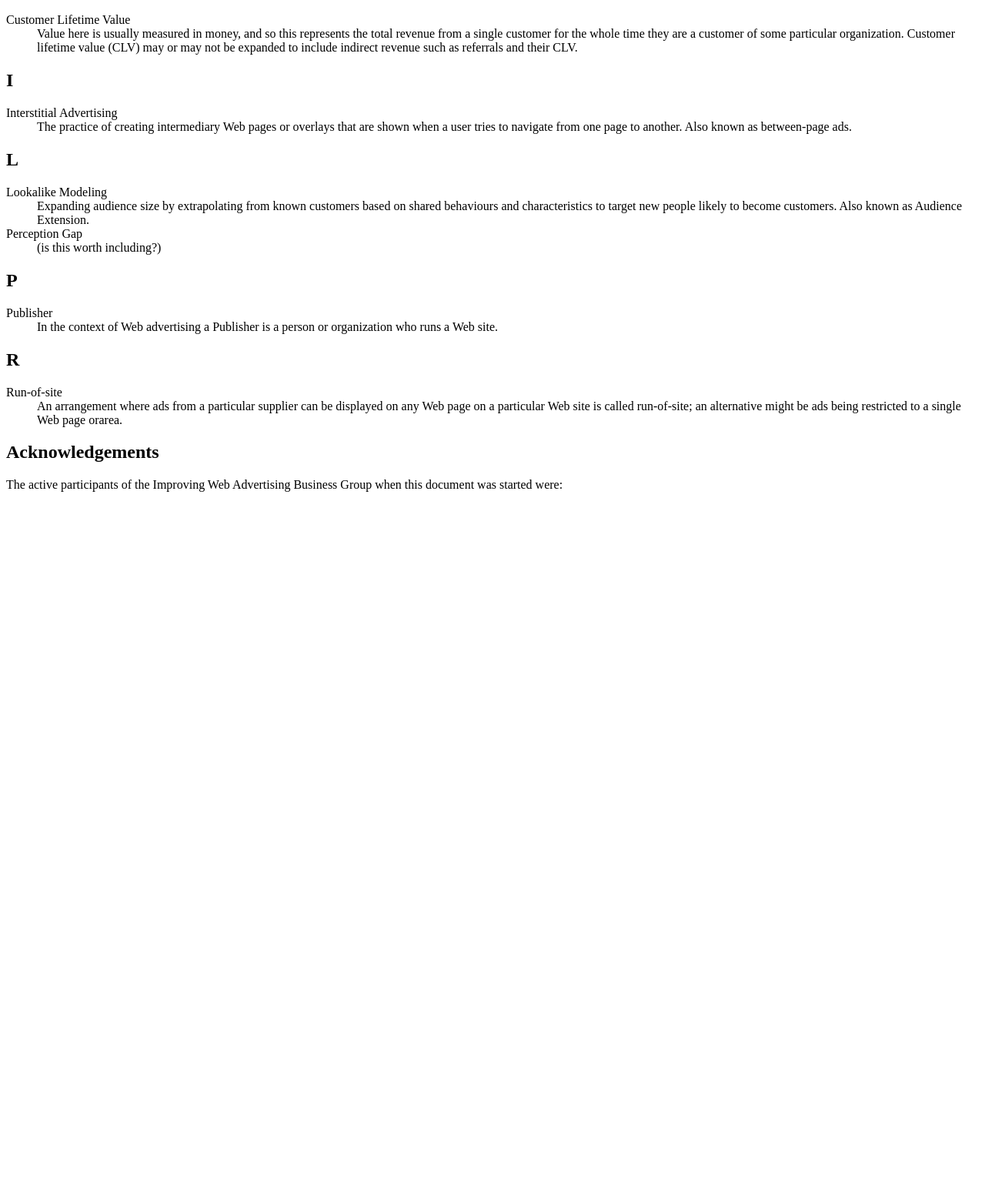
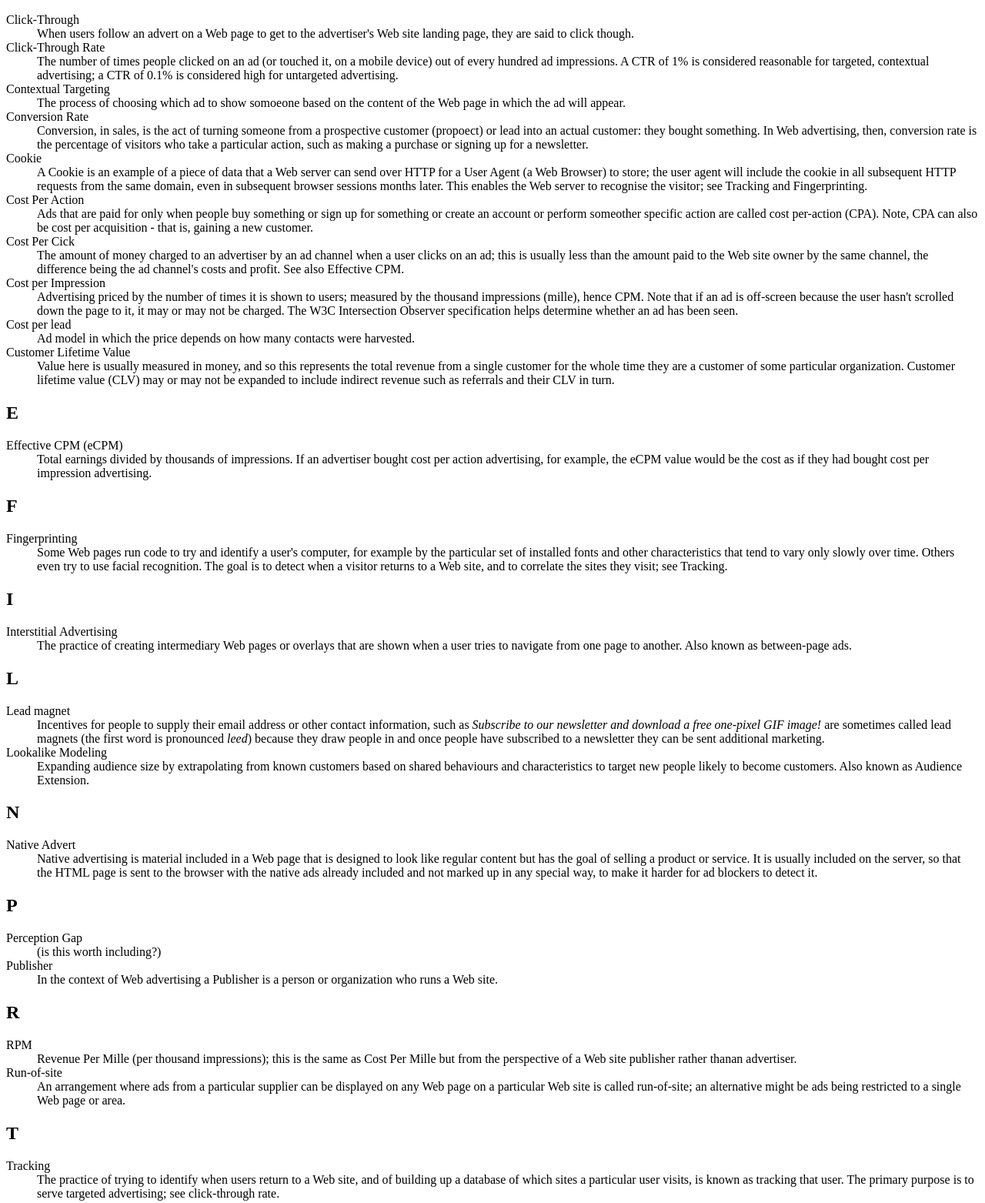
Before and after one commit to w3c/web-advertising, a plain HTML site: page index.html in a window 1280 px wide. Shown: the part 1900-3463 px from the top of the page at 77% size. Before the commit the page ends 2555 px from the top, so only its background shows below. Drawn offline with Linux system fonts and the light colour scheme.

Commit message:
Update index.html
added more terms.

```diff
--- a/index.html
+++ b/index.html
@@ -324,13 +324,93 @@ text articles.
     </section>
 	  <section>
       <h2>C</h2>
+
+      <dt>Click-Through</dt>
+      <dd>When users follow an advert on a Web page to get to the
+        advertiser's Web site landing page, they are said to click though.</dd>
+
+      <dt>Click-Through Rate</dt>
+      <dd>The number of times people clicked on an ad (or touched it, on
+        a mobile device) out of every hundred ad impressions.
+        A CTR of 1% is considered reasonable for targeted, contextual advertising;
+        a CTR of 0.1% is considered high for untargeted advertising.</dd>
+
+      <dt>Contextual Targeting</dt>
+      <dd>The process of choosing which ad to show somoeone based on
+        the content of the Web page in which the ad will appear.
+      </dd>
+
+      <dt>Conversion Rate</dt>
+      <dd>Conversion, in sales, is the act of turning someone from a
+        prospective customer (propoect) or lead into an actual
+        customer: they bought something. In Web advertising, then,
+        conversion rate is the percentage of visitors who take
+        a particular action, such as making a purchase or signing up for
+        a newsletter.</dd>
+
+      <dt>Cookie</dt>
+      <dd>A Cookie is an example of a piece of data that a Web server can
+        send over HTTP for a User Agent (a Web Browser) to store; the user
+        agent will include the cookie in all subsequent HTTP requests from
+        the same domain, even in subsequent browser sessions months later.
+        This enables the Web server to recognise the visitor; see Tracking
+        and Fingerprinting.</dd>
+
+      <dt>Cost Per Action</dt>
+      <dd>Ads that are paid for only when people buy something or sign
+        up for something or create an account or perform someother
+        specific action are called cost per-action (CPA).
+      Note, CPA can also be cost per acquisition - that is, gaining
+      a new customer.</dd>
+
+      <dt>Cost Per Cick</dt>
+      <dd>The amount of money charged to an advertiser by an ad channel when
+        a user clicks on an ad;
+        this is usually less than the amount paid to the Web site owner by
+        the same channel, the difference being the ad channel's costs and profit.
+      See also Effective CPM.</dd>
+
+      <dt>Cost per Impression</dt>
+      <dd>Advertising priced by the number of times it is shown to users;
+        measured by the thousand impressions (mille), hence CPM. Note
+        that if an ad is off-screen because the user hasn't scrolled down the
+        page to it, it may or may not be charged. The W3C Intersection Observer
+        specification helps determine whether an ad has been seen.</dd>
+
+      <dt>Cost per lead</dt>
+      <dd>Ad model in which the price depends on how many contacts were harvested.</dd>
+
       <dt>Customer Lifetime Value</dt>
       <dd>Value here is usually measured in money, and so this represents the
         total revenue from a single customer for the whole time they are
         a customer of some particular organization. Customer lifetime value (CLV) may
         or may not be expanded to include indirect revenue such as referrals and
-        their CLV.</dd>
+        their CLV in turn.</dd>
+      </dl>
     </section>
+
+    <section>
+      <h2>E</h2>
+      <dl>
+        <dt>Effective CPM (eCPM)</dt>
+        <dd>Total earnings divided by thousands of impressions. If an advertiser bought
+          cost per action advertising, for example, the eCPM value would be the cost as if
+          they had bought cost per impression advertising.</dd>
+        <!--* see e.g. http://cpm.wiki/define/eCPM for this and lots of related terms,
+            * although i prefer to use Adsense terminology where it's clearer - Liam
+            *-->
+      </dl>
+    </section>
+
+    <section>
+      <h2>F</h2>
+      <dl>
+        <dt>Fingerprinting</dt>
+        <dd>Some Web pages run code to try and identify a user's computer,
+          for example by the particular set of installed fonts and other
+          characteristics that tend to vary only slowly over time. Others
+          even try to use facial recognition. The goal is to detect when a visitor
+          returns to a Web site, and to correlate the sites they visit; see Tracking.</dd>
 
     <section>
     <h2>I</h2>
@@ -342,9 +422,19 @@ text articles.
           between-page ads.
         </dd>
       </dl>
+        </section>
 
     <section>
     <h2>L</h2>
+	    <dl>
+        <dt>Lead magnet</dt>
+        <dd>Incentives for people to supply their email address or
+          other contact information, such as <i>Subscribe to our
+          newsletter and download a free one-pixel GIF image!</i> are
+          sometimes called lead magnets (the first word is pronounced <i>leed</i>)
+          because they draw people in and once people have subscribed to
+          a newsletter they can be sent additional marketing.</dd>
+
 <dt>Lookalike Modeling</dt>
 <dd>Expanding audience size by extrapolating from known customers based on
 shared behaviours and characteristics to target new people likely to
@@ -352,27 +442,59 @@ become customers.
 
 Also known as Audience Extension.
 </dd>
-
-<dt>Perception Gap</dt>
-<dd>(is this worth including?)
-</dd>
+	    </dl>
+	    <section>
+        <h2>N</h2>
+        <dl>
+          <dt>Native Advert</dt>
+          <dd>Native advertising is material included in a Web page
+            that is designed to look like regular content but has the
+            goal of selling a product or service. It is usually
+            included on the server, so that the HTML page is sent
+            to the browser with the native ads already included and not
+            marked up in any special way, to make it harder for ad blockers
+            to detect it.</dd>
+        </dl>
     </section>
 
     <section>
     <h2>P</h2>
-<dt>Publisher</dt>
+      <dl>
+        <dt>Perception Gap</dt>
+<dd>(is this worth including?)
+</dd>
+
+        <dt>Publisher</dt>
 <dd>In the context of Web advertising a Publisher is
 a person or organization who runs a Web site.</dd>
-</section>
+      </dl>
+    </section>
 
     <section>
     <h2>R</h2>
+      <dl>
+      <dt>RPM</dt>
+      <dd>Revenue Per Mille (per thousand impressions); this is
+        the same as Cost Per Mille but from the perspective of
+        a Web site publisher rather thanan advertiser.</dd>
+
 <dt>Run-of-site</dt>
 <dd>An arrangement where ads from a particular supplier can
 be displayed on any Web page on a particular Web site is
 called run-of-site; an alternative might be ads being restricted
-to a single Web page orarea.</dd>
+to a single Web page or area.</dd>
+      </dl>
 </section>
+    <section>
+      <h2>T</h2>
+      <dl>
+        <dt>Tracking</dt>
+        <dd>The practice of trying to identify when users return to a Web
+          site, and of building up a database of which sites a particular user visits, is
+          known as tracking that user. The primary purpose is to serve targeted advertising;
+          see click-through rate.</dd>
+      </dl>
+      </section>
 
     <section class='appendix'>
       <h2>Acknowledgements</h2>
```
